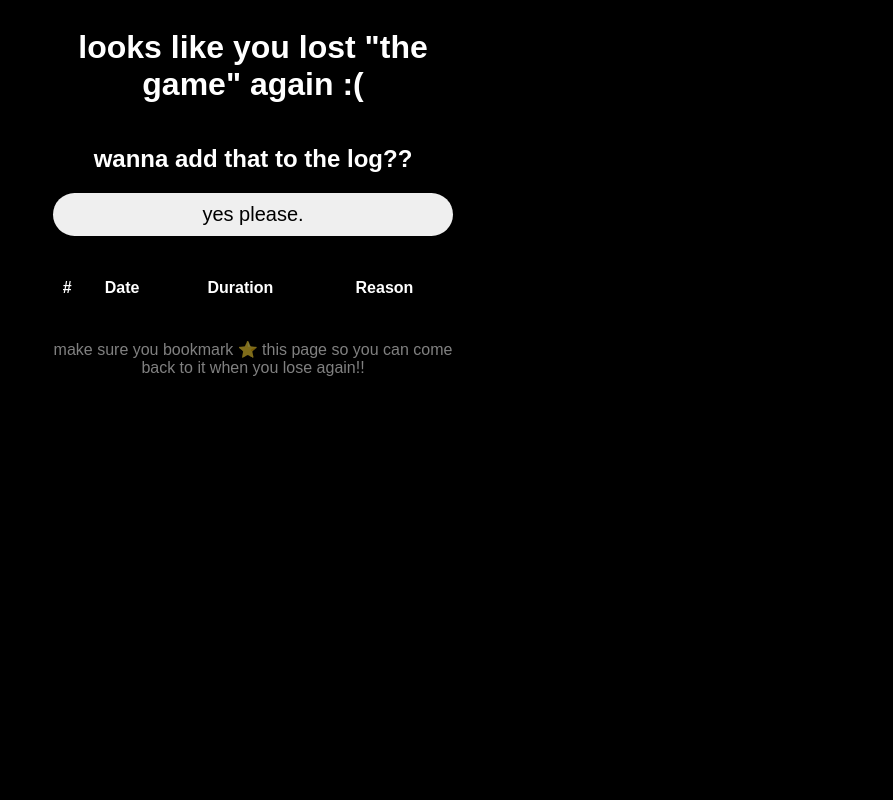
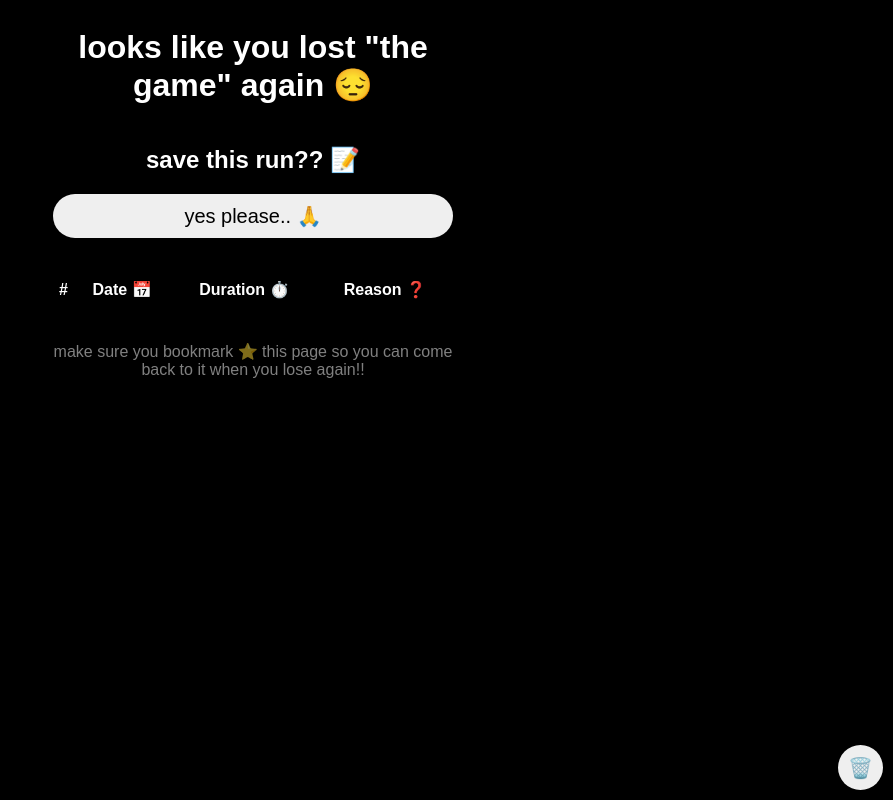
Before and after one commit to itsryp/youlostthegame, a plain HTML site: page index.html in a window 1280 px wide. Shown: the whole page, without its empty margins (387-1280 px from the left). Drawn offline with Linux system fonts and the light colour scheme; a web font is replaced by a local one.

Commit message:
reset button

```diff
--- a/index.html
+++ b/index.html
@@ -15,10 +15,10 @@
 <body>
     <header>
         <script src="script.js"></script>
-        <h1>looks like you lost "the game" again :(</h1>
-        <h2>wanna add that to the log??</h2>
+        <h1>looks like you lost "the game" again 😔</h1>
+        <h2>save this run?? 📝</h2>
         <div class="buttons">
-            <button class="button yesbutton" onclick="addtolog()">yes please.</button>
+            <button class="button yesbutton" onclick="addtolog()">yes please.. 🙏</button>
             <!-- <button class="button nobutton">nah.</button> -->
         </div>
     </header>
@@ -26,9 +26,9 @@
         <table class="entries">
             <tr class="table-headers">
                 <th>#</th>
-                <th>Date</th>
-                <th>Duration</th>
-                <th>Reason</th>
+                <th>Date 📅</th>
+                <th>Duration ⏱️</th>
+                <th>Reason ❓</th>
             </tr>
             <!-- <tr>
                 <td>2</td>
@@ -41,6 +41,9 @@
                 <td>N/A</td>
             </tr> -->
         </table>
+        <button class="clear-button" onclick="clearlogs()">
+            🗑️
+        </button>
     </main>
     <footer>
         make sure you bookmark ⭐ this page so you can come back to it when you lose again!!
--- a/script.js
+++ b/script.js
@@ -18,7 +18,7 @@ function addtolog() {
     }
     const ls = localStorage;
     let logdata = JSON.parse(ls.getItem('logdata')) || [];
-    const reasonstring = prompt("why did you lose??")
+    const reasonstring = prompt("how did you lose??")
     if (!reasonstring)
         return;
     let newentry = {
@@ -44,3 +44,21 @@ function addentry(entry) {
     const row0 = document.querySelector('.table-headers');
     row0.insertAdjacentHTML('afterend', `<tr><td>${row0.parentElement.childElementCount}</td><td>${dateString}</td><td>${duration.toString().concat(duration==1?' Day':' Days')}</td><td class="reason"><i>"${entry.reason}"</i></td>`);
 }
+
+function clearlogs() {
+    if (localStorage.getItem('logdata') == null) {
+        alert('you dont have any logs');
+        return;
+    } else {
+        let confirmresult = confirm('reset data?');
+        if (confirmresult) {
+            let confirmresult2 = confirm('you sure?');
+            if (confirmresult2) {
+                localStorage.clear();
+                window.location.reload();
+            } else
+                return;
+        } else
+            return;
+    }
+}
--- a/styles.css
+++ b/styles.css
@@ -63,3 +63,23 @@ tr {
 footer {
     opacity: .5;
 }
+
+.clear-button {
+    z-index: 2;
+    position: fixed;
+    bottom: 10px;
+    right: 10px;
+    aspect-ratio: 1;
+    padding: 10px;
+    font-size: 20px;
+    border: 0;
+    border-radius: 100px;
+    font-family: "special gothic expanded one", sans-serif;
+    transition: scale .25s;
+    color: #000000;
+    text-align: center;
+}
+
+.clear-button:active {
+    scale: .9;
+}
```
